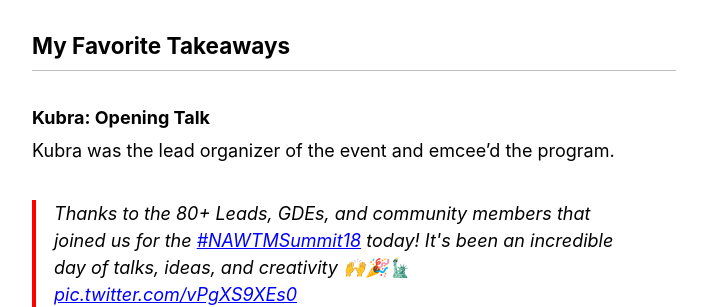
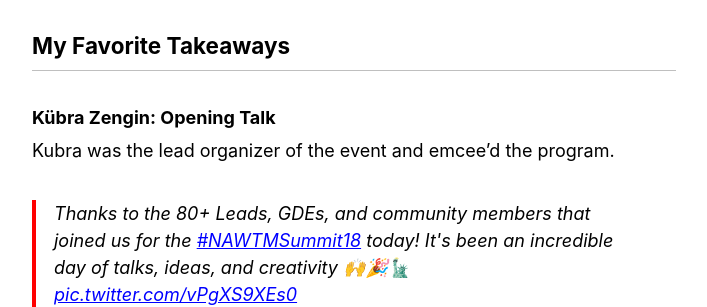
Before and after one commit to reshamas/reshamas.github.io, a Jekyll site: the page built from _posts/2000-10-17-the-revolution-will-not-be-televised-but-you-might-catch-some-updates-on-twitter.md, in a window 1280 px wide and 900 px high, scrolled down 3682 px. Shown: the part 153-460 px from the top of the window, without its empty margins (286-993 px from the left). Built offline with Jekyll 4.4.1, drawn with Linux system fonts in a browser that asks for light colours; comment, search, counter and statistics services are not loaded.

Commit message:
Update 2000-10-17-the-revolution-will-not-be-televised-but-you-might-catch-some-updates-on-twitter.md

```diff
--- a/_posts/2000-10-17-the-revolution-will-not-be-televised-but-you-might-catch-some-updates-on-twitter.md
+++ b/_posts/2000-10-17-the-revolution-will-not-be-televised-but-you-might-catch-some-updates-on-twitter.md
@@ -74,7 +74,7 @@ Attendance for the summit was by invitation.
 
 ## My Favorite Takeaways
 
-### Kubra:  Opening Talk
+### Kübra Zengin:  Opening Talk
 Kubra was the lead organizer of the event and emcee'd the program.
 <p>
 <blockquote class="twitter-tweet" data-lang="en"><p lang="en" dir="ltr">Thanks to the 80+ Leads, GDEs, and community members that joined us for the <a href="https://twitter.com/hashtag/NAWTMSummit18?src=hash&amp;ref_src=twsrc%5Etfw">#NAWTMSummit18</a> today! It&#39;s been an incredible day of talks, ideas, and creativity 🙌🎉🗽 <a href="https://t.co/vPgXS9XEs0">pic.twitter.com/vPgXS9XEs0</a></p>&mdash; Women Techmakers (@WomenTechmakers) <a href="https://twitter.com/WomenTechmakers/status/1051240425246392320?ref_src=twsrc%5Etfw">October 13, 2018</a></blockquote>
```
